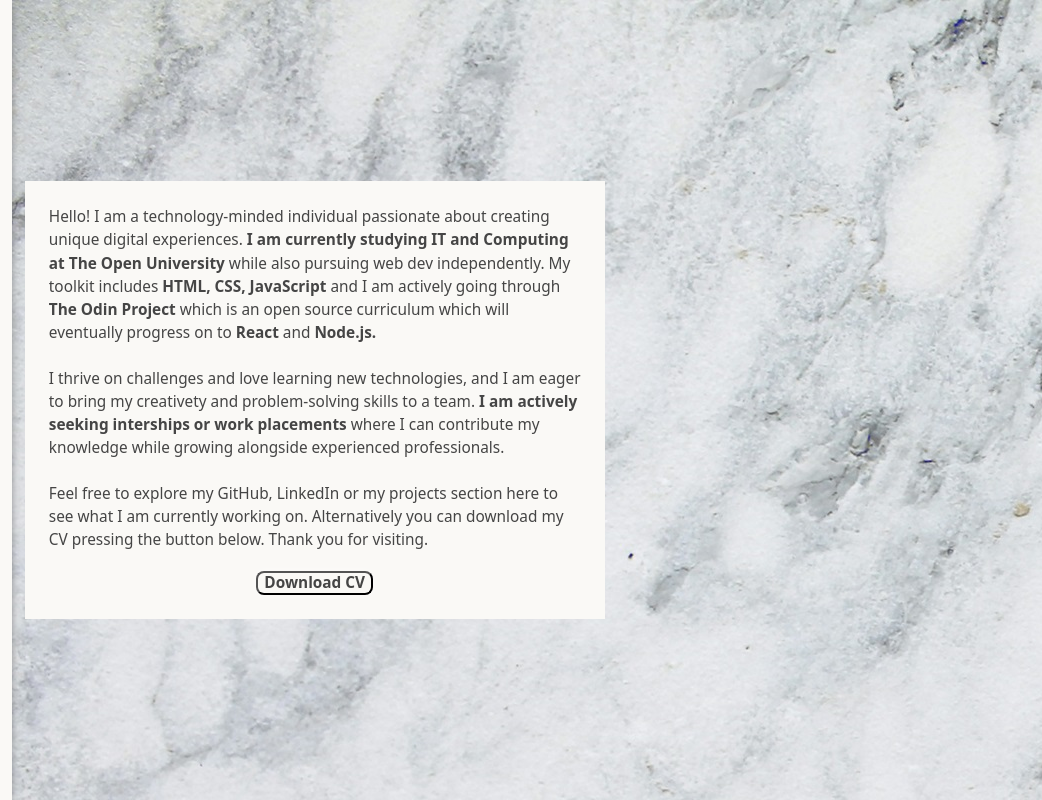
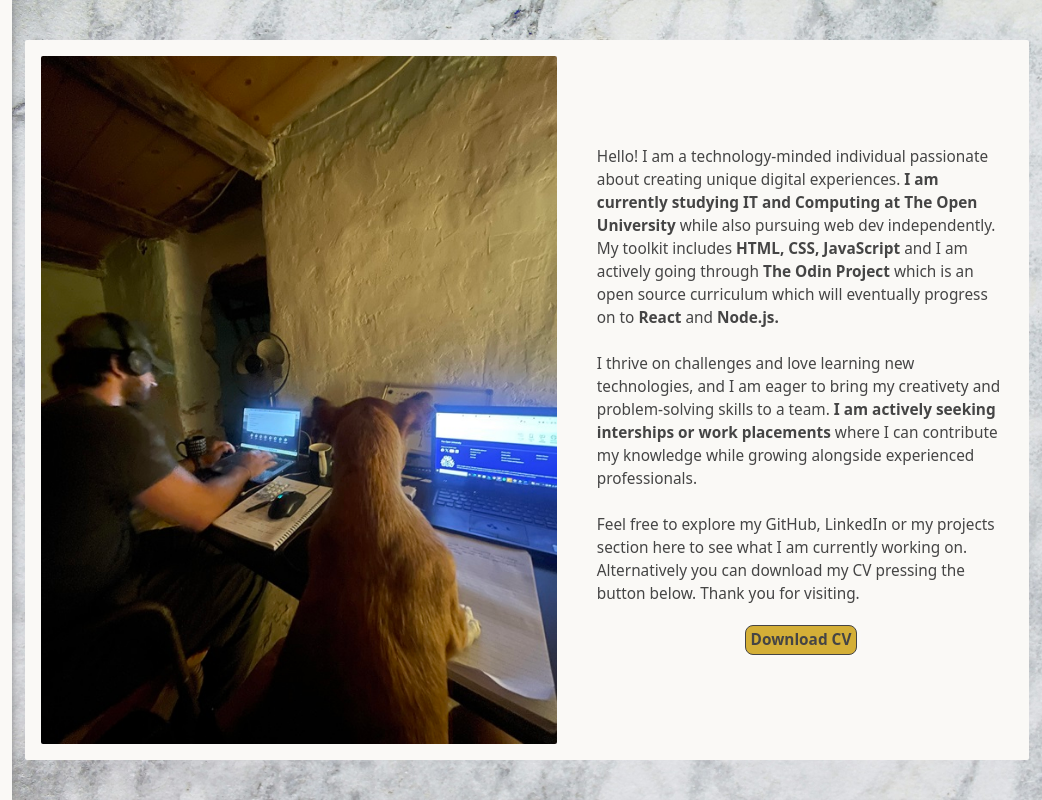
Before and after one commit to AlexSinos/AlexSinos.github.io, a website: page about/index.html in a window 1280 px wide. Shown: the full height of the page, 238-1280 px from the left. Drawn offline with Linux system fonts and the light colour scheme.

Commit message:
Changes   -Add image to about page   -Change styling on .container of about page
Thoughts
  -Need to practice flexbox, can be extremely frustrating with images

```diff
--- a/about/index.html
+++ b/about/index.html
@@ -11,7 +11,7 @@
     <title>About</title>
   </head>
   <body>
-    <body>
+    <body class ="about-page">
       <div class="banner">
         <div class="top-half">
           <a href="../" class="logo"> <img src="../images/logo.png" alt="Alex Sinos logo"/> </a>
@@ -24,6 +24,10 @@
         </div>
       </div>
     <div class="main">
+      <div class="container">
+        <div class="img-container">
+          <img src="../images/studying.jpg" alt="Image on Alex Sinos studying with a dog" srcset="">
+        </div>
         <div class="text-container">
           <p>
             Hello! I am a technology-minded individual passionate about creating unique digital experiences. <b>I am currently studying IT and Computing at The Open University</b> while also pursuing web dev independently. My toolkit includes <b>HTML, CSS, JavaScript</b> and I am actively going through <b>The Odin Project</b> which is an open source curriculum which will eventually progress on to <b>React</b> and <b>Node.js.</b>
@@ -37,6 +41,7 @@
             Feel free to explore my GitHub, LinkedIn or my projects section here to see what I am currently working on. Alternatively you can download my CV pressing the button below. Thank you for visiting.
           </p>
           <button id="download-button">Download CV</button>
+        </div>
       </div>
     <script>
       const downloadButton = document.querySelector("#download-button")
--- a/styles.css
+++ b/styles.css
@@ -63,11 +63,11 @@ img {
 /* Main CSS */
 
 body {
-  display: flex;
   font-size: calc(0.4rem + 0.7vw);
   min-height: 100vh;
   color: var(--text-color);
   transition: color 0.3s ease;
+  display: flex;
 }
 
 .banner {
@@ -104,24 +104,46 @@ a:hover {
 
 .main {
   display: flex;
+  padding: 1vw;
+  max-height: 100vh;
+  flex-direction: column;
+  background-image: var(--background-image);
+  background-size: cover;
+  transition: background-image 0.3s ease;
+  width: 100vw;
+}
+.projects-page .main {
   overflow: auto;
-  padding: 1vw;
-  flex:1;
-  flex-direction: column;
   justify-content: space-evenly;
-  background-image: var(--background-image);
-  transition: background-image 0.3s ease;
 }
-
-
+.about-page .main {
+  justify-content: center;
+  align-items: center;
+}
+.container {
+  display: flex;
+  max-height: 90vh;
+  background-color: var(--background-color);
+  border-radius: 2px;
+}
+.img-container {
+  padding: calc(0.5vw + 0.6rem);
+}
+.img-container img {
+  max-width: 100%;
+  height: 100%;
+  object-fit: contain;
+  border-radius: 2px;
+}
 .text-container {
   display: flex;
+  flex: 1;
   flex-direction: column;
-  background-color: var(--background-color);
   justify-content: center;
   align-items: center;
   padding: 1.5rem;
   max-inline-size: 66ch;
+  /* overflow: auto; */
 }
 
 .projects {
@@ -172,9 +194,12 @@ a:hover {
 
 #download-button {
   margin-top: 20px;
-  background-color: var(--background-color);
+  padding: 5px;
+  background-color: #d4af37;
+  border: 1px solid var(--text-color);
+  /* background-color: var(--background-color); */
   border-radius: 8px;
-  font-weight: 700;
+  font-weight: 600;
   color: var(--text-color);
   box-shadow: 0 0 10px rgba(255, 255, 255, 0.6);
 }
@@ -184,11 +209,11 @@ a:hover {
 @keyframes pulse {
   from {
     transform: scale(1);
-    box-shadow: 0 0 10px rgba(255, 255, 255, 0.6);
+    box-shadow: 0 0 2px rgba(255, 255, 255, 0.6);
   }
   to {
     transform: scale(1.1);
-    box-shadow: 0 0 10px var(--light-button-color);
+    box-shadow: 0 0 20px var(--light-button-color);
   }
 }
 
```
Also changed, not shown: contact/index.html (+3 -2 lines), index.html (+1 -1 lines), projects/index.html (+11 -6 lines), images/studying.jpg (added). Lines whose indentation alone changed are shown as unchanged.
